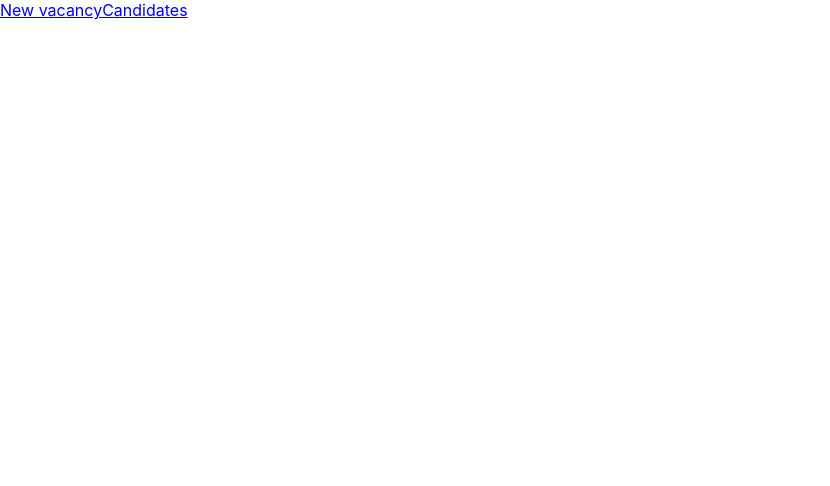
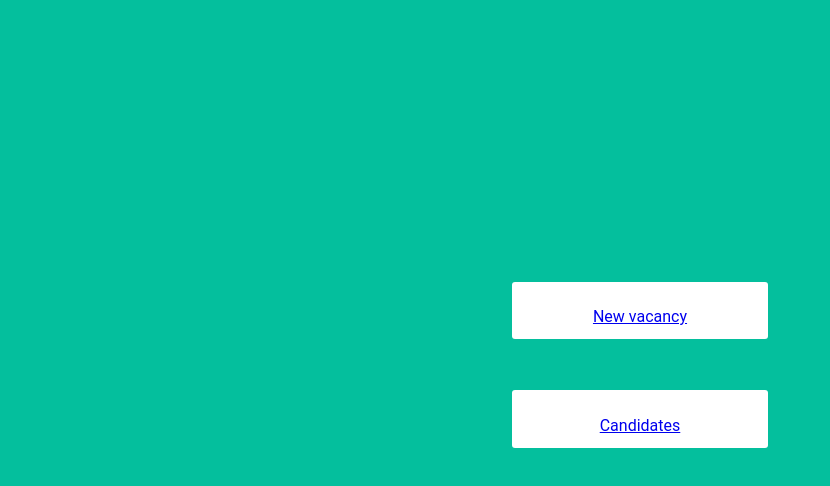
Before and after one commit to karina2004liz/AstraLab-RH, a React (Create React App) app: page / in a window 1280 px wide. Shown: the top 486 px of the page, without its empty margins (0-830 px from the left). Built offline with nearby package versions, Linux system fonts and the light colour scheme.

Commit message:
se agrega readme

```diff
--- /dev/null
+++ b/src/components/Home.css
@@ -0,0 +1,20 @@
+body{
+    background-color: #04BF9D;
+}
+
+.home {
+    margin-top: 20%;
+    display: grid;
+}
+.home > div {
+    background-color: white;
+    margin: 2%;
+    width: 20%;
+    height: 2rem;
+    padding-top: 2%;
+    border-radius: 3px;
+    text-align: center;
+    display: inline-block;
+    justify-self: center;
+    font-family: 'Roboto', sans-serif;
+}
--- a/src/components/Home.js
+++ b/src/components/Home.js
@@ -1,14 +1,13 @@
 import React, {Component} from 'react';
-import firebase from './Firebase';
-import Vacancy from './Vacancy'
+import HomeCss from './Home.css'
 import { Route, Link } from 'react-router-dom';
 
 class Home extends Component {
 	render () {
 		return (
             <section className="home">
-			<Link to="./Vacancy">New vacancy</Link>
-			<Link to="./Candidates">Candidates</Link>
+				<div className="link"><Link to="./Vacancy">New vacancy</Link></div>
+				<div className="link"><Link to="./Candidates">Candidates</Link></div>
 			</section>
 		)
 	}
--- /dev/null
+++ b/src/components/Vacancy.css
@@ -0,0 +1,9 @@
+.Vacancy {
+    margin-left: 10rem;
+}
+
+.Vacancy > div > img {
+    width: 5%;
+    height: 5%;
+    margin: 2rem;
+}
--- a/src/components/Vacancy.js
+++ b/src/components/Vacancy.js
@@ -1,6 +1,7 @@
 import React, { Component } from 'react';
 import firebase from './Firebase';
 import { Redirect, Link } from 'react-router-dom';
+import VacancyCss from './Vacancy.css'
 
 
 class Vacancy extends Component {
@@ -9,12 +10,15 @@ class Vacancy extends Component {
 
             return (
                 <section className="Vacancy">
-                  <p>Job Title</p><input></input>
+                  <p>Job Title</p>
+                  <input></input>
                   <p>Job description and requirements</p><textarea rows="20" cols="80"></textarea>
+                  <div>
                   <img src="https://cdn.icon-icons.com/icons2/790/PNG/512/fb_icon-icons.com_65434.png"></img>
                   <img src="https://image.flaticon.com/icons/png/512/61/61109.png"></img>
                   <img src="https://media.cdnandroid.com/5d/92/ee/22/51/imagen-empregos-0thumb.jpg"></img>
-                  <Link to="./">Send</Link>
+                  </div>
+                  <h1><Link to="./">Send</Link></h1>
                 </section>
             )
         }
```
Also changed, not shown: 1 other file (tests, documents, lock files or other folders).
